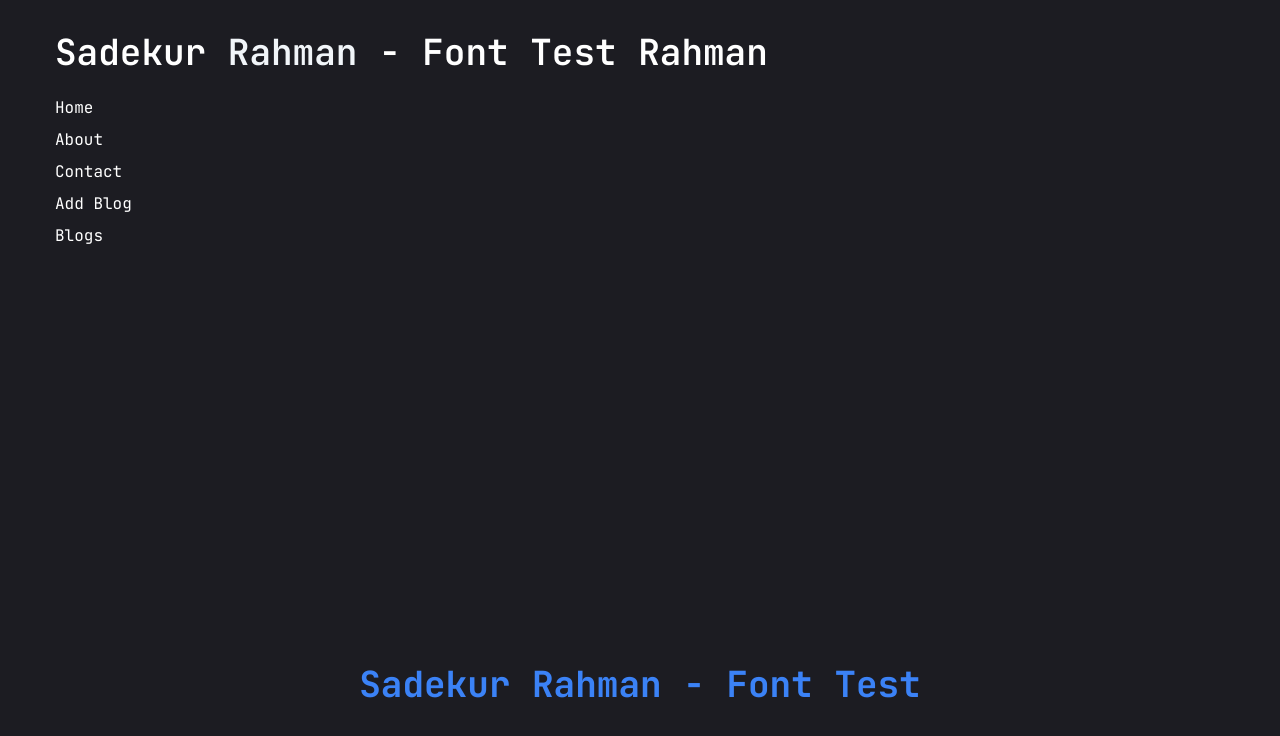
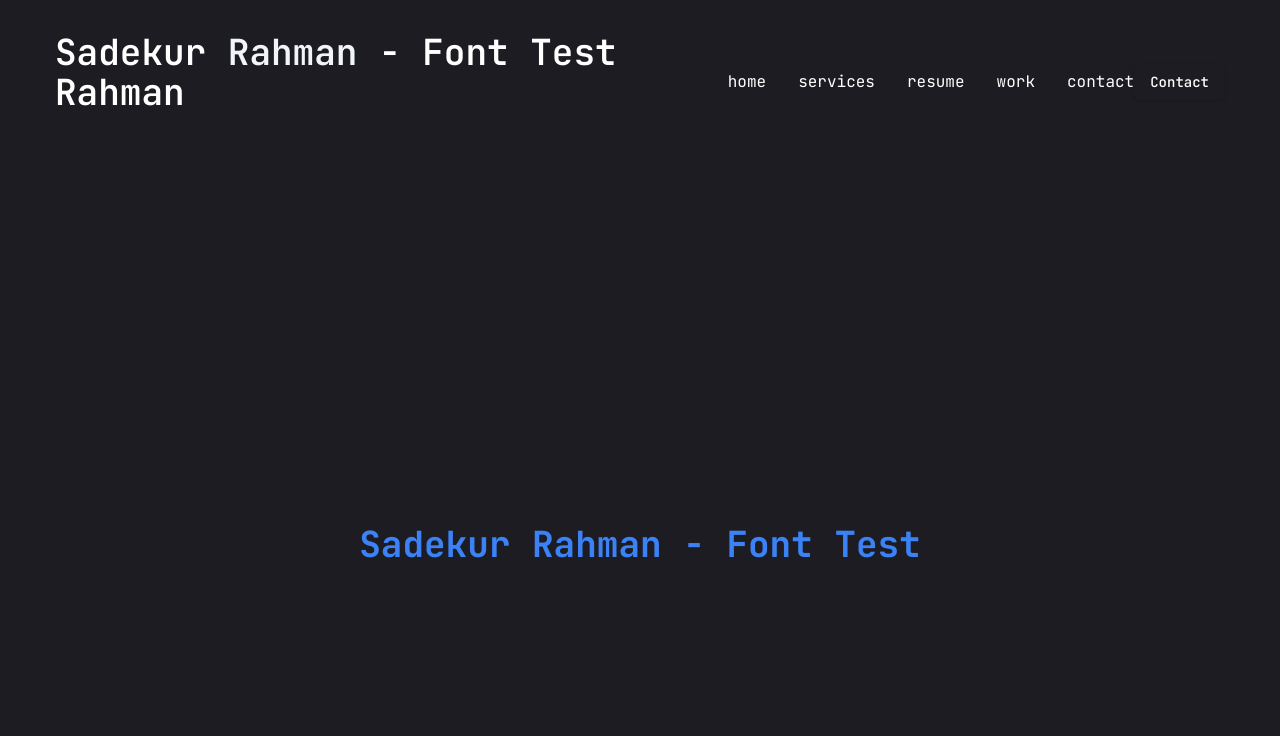
Before and after one commit to sadekur/pfs-2, a Next.js app: page / in a window 1280 px wide. Shown: the top 736 px of the page. Built offline with nearby package versions, Linux system fonts and the light colour scheme.

Commit message:
add navmenu extention

```diff
--- a/components/Header.jsx
+++ b/components/Header.jsx
@@ -6,13 +6,21 @@ import Nav from './Nav'
 const Header = () => {
   return (
     <header className='py-8 xl:py:12 text-white'>
-      <div className='container mx-auto'>
+      <div className='container mx-auto flex items-center justify-between'>
         <Link href="/">
           <h1 className='text-4xl font-semibold'>Sadekur <span className='text-accent'>Rahman</span> - Font Test Rahman</h1>
         </Link>
         {/* Desktop Nav */}
         <div className='hidden md:flex justify-between items-center mt-5'>
           <Nav />
+          <Link href="/contact">
+            <Button>Contact</Button>
+          </Link>
+        </div>
+
+        {/* Mobile Nav */}
+        <div className='flex md:hidden'>
+          mobile nav
         </div>
       </div>
 
--- a/components/Nav.jsx
+++ b/components/Nav.jsx
@@ -1,15 +1,34 @@
 import React from 'react'
+
+const links = [
+    {
+        name: 'home',
+        href: '/'
+    },
+    {
+        name: 'services',
+        href: '/services'
+    },
+    {
+        name: 'resume',
+        href: '/resume'
+    },
+    {
+        name: 'work',
+        href: '/work'
+    },
+    {
+        name: 'contact',
+        href: '/contact'
+    }
+]
 
 const Nav = () => {
   return (
-    <nav>
-      <ul>
-        <li><a href="/">Home</a></li>
-        <li><a href="/about">About</a></li>
-        <li><a href="/contact">Contact</a></li>
-        <li><a href="/add-blog">Add Blog</a></li>
-        <li><a href="/blogs">Blogs</a></li>
-      </ul>
+    <nav className=' flex gap-8'>
+        {links.map(link => (
+            <a key={link.name} href={link.href}>{link.name}</a>
+        ))}
     </nav>
   )
 }
```
